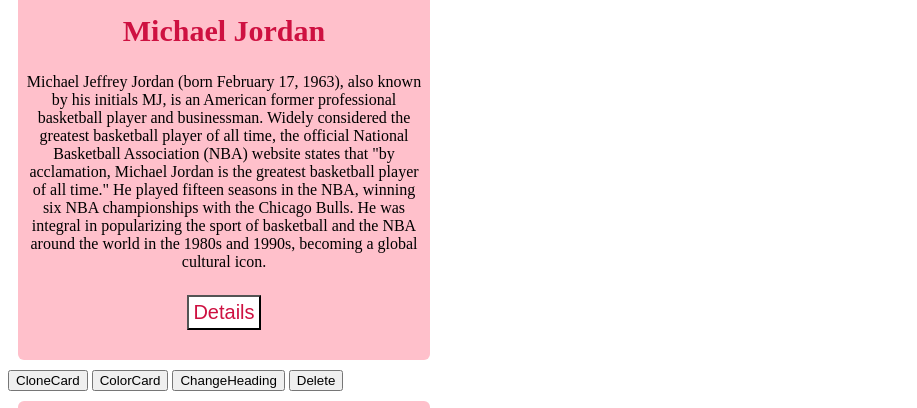
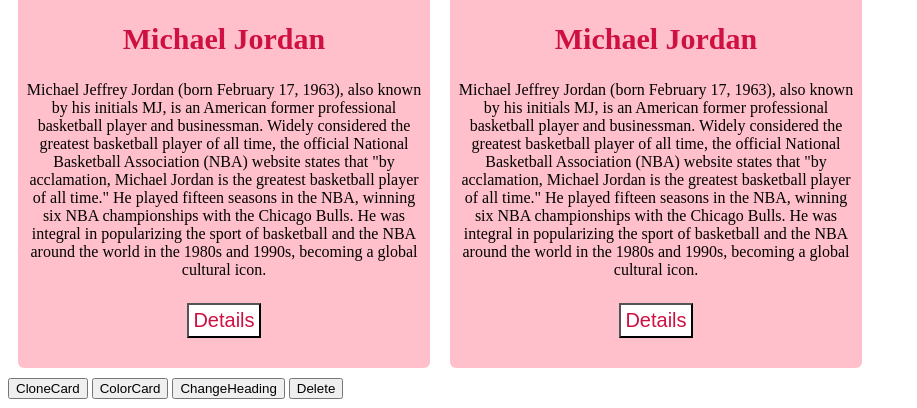
Before and after one commit to OwenDing1104/jordan-card, a website: page jordan-card/index.html in a window 1280 px wide. Both pictures are taken after a click on the button "CloneCard". Shown: the part 372-780 px from the top of the page, without its empty margins (0-917 px from the left). Drawn offline with Linux system fonts and the light colour scheme.

Commit message:
Changes10

```diff
--- a/jordan-card/index.html
+++ b/jordan-card/index.html
@@ -1,5 +1,9 @@
     <title>Jordan Card</title>
     <style>
+      .cards {
+        display:flex;
+      }
+
       .card {
         max-width: 400px;
         margin: 10px;
@@ -50,7 +54,7 @@
 
       @media only screen and (min-width: 800px) {
         #detail1 {
-          display:incline-block;
+          display:inline-block;
         }
       }
 
@@ -60,6 +64,7 @@
         }
       }
     </style>
+      <div class="cards">
         <div class="card">
           <h1>NBA Superstar</h1>
           <img src="https://thumbs.dreamstime.com/b/michael-jordan-chicago-bulls-superstar-image-taken-color-slide-73861883.jpg" alt="Jordan">
@@ -68,6 +73,7 @@
             <p>Michael Jeffrey Jordan (born February 17, 1963), also known by his initials MJ, is an American former professional basketball player and businessman. Widely considered the greatest basketball player of all time, the official National Basketball Association (NBA) website states that "by acclamation, Michael Jordan is the greatest basketball player of all time." He played fifteen seasons in the NBA, winning six NBA championships with the Chicago Bulls. He was integral in popularizing the sport of basketball and the NBA around the world in the 1980s and 1990s, becoming a global cultural icon.</p>
           <div class="button1" >
           <button id =detail1 >Details</button>
+          </div>
           </div>
         </div>
       </div>
@@ -80,10 +86,13 @@
       <script>
         const card = document.querySelector('.card');
 
+        const cardsContainer = document.querySelector('.cards');
+
         document.querySelector('#cloneButton1').addEventListener('click', (e) => {
             const clone = card.cloneNode(true);
-          document.body.appendChild(clone);
+            cardsContainer.appendChild(clone); // Append to the .cards container
         });
+
 
         card.addEventListener('mouseover', function() {
           card.style.backgroundColor = 'yellow';
```
Lines whose indentation alone changed are shown as unchanged.
